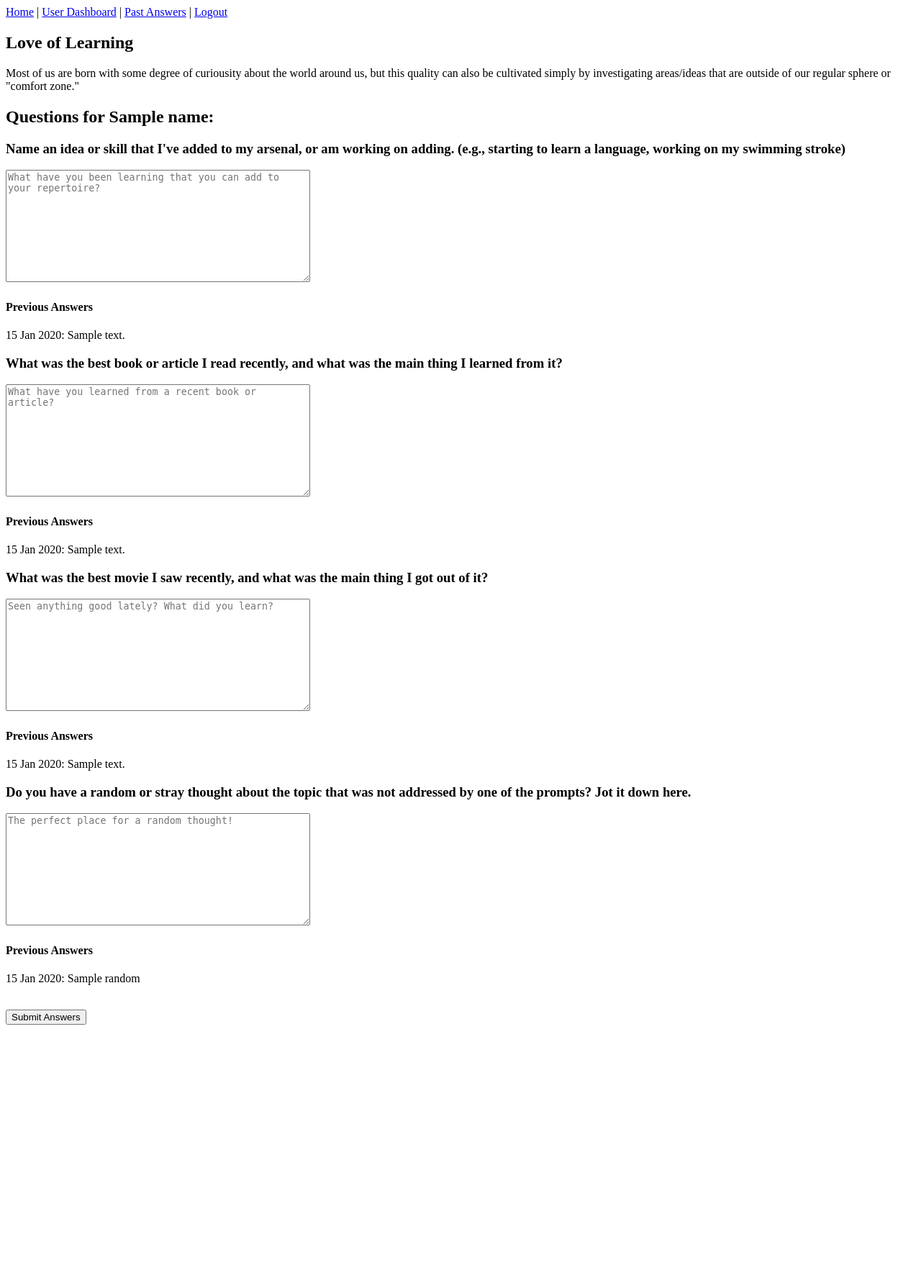
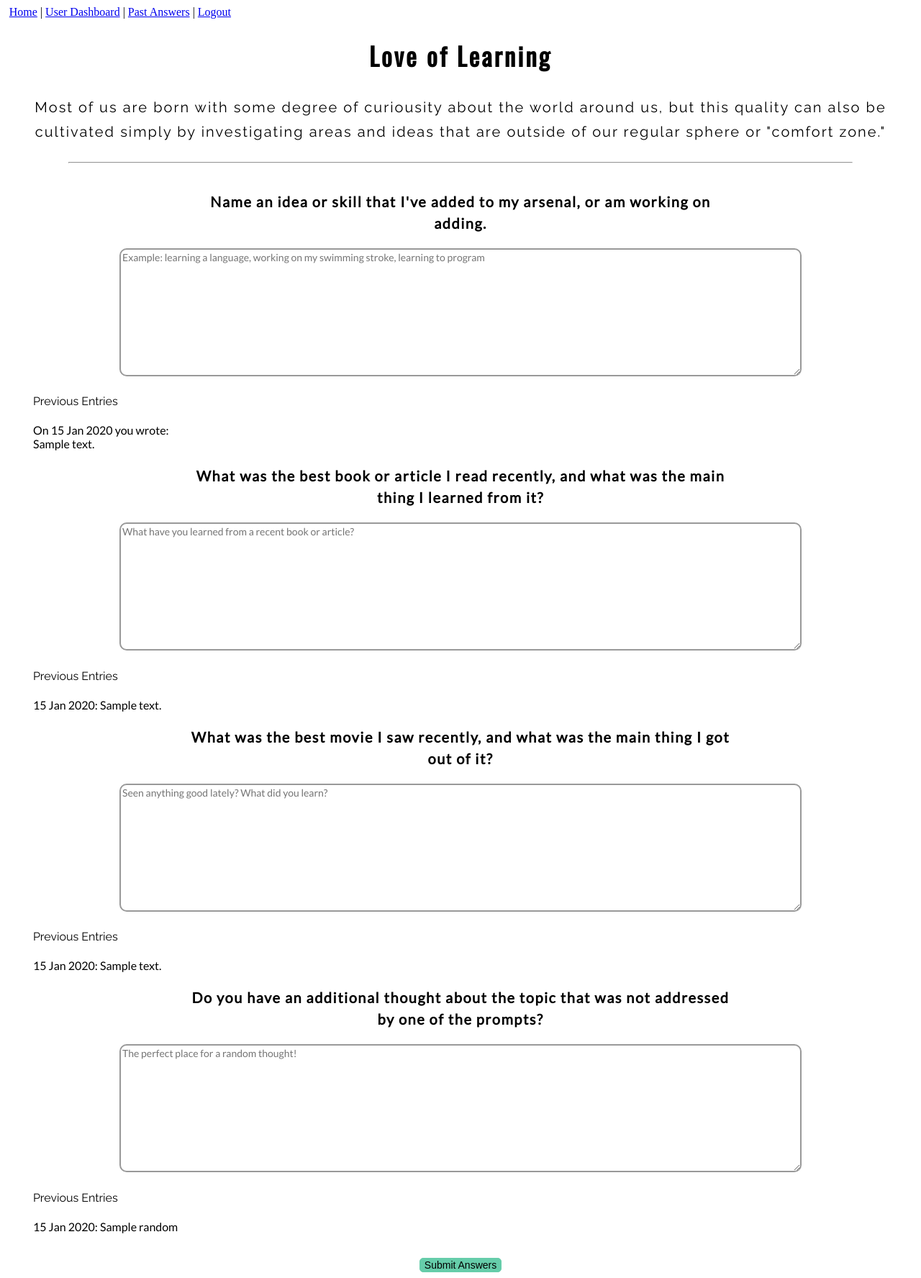
Before and after one commit to prwelber/cbt_app, a Node server app: template views/learning.ejs in a window 1280 px wide. Shown: the whole page at 72% size. Before the commit the page ends 1424 px from the top, so only its background shows below. Run offline with Node 20, Linux system fonts and the light colour scheme; the template is opened without the code that fills it: most values are stand-ins (such as "Sample title", 1, 10 or a date in 2020); some libraries are stand-ins or nearby versions.

```diff
--- a/public/javascript/learning.js
+++ b/public/javascript/learning.js
@@ -1,46 +1,5 @@
 $(document).ready(function () {
   console.log('learning.js linked');
-
-//post model constructor. each model instance will have these methods and data
-//available to it
-
-var Answer = Backbone.Model.extend({
-  urlRoot: "/users/:id/learning",
-
-  sayBye: function () {
-    console.log('this is the model talking, say bye has been initiated');
-    this.destroy();
-  }
-});
-
-var AnswerCollection = Backbone.Collection.extend({
-
-  model: Answer,
-
-  url: "/users/:id/learning"
-});
-
-
-var AnswerCollectionView = Backbone.View.extend({
-  initialize: function () {
-    this.listenTo(this.collection, "add", this.addPost);
-  },
-
-  addPost: function (answerFromCollection) {
-    console.log('the collection i am observing added an aswer');
-    new AnswerView({answer: answerFromCollection}).render();
-  }
-});
-
-
-
-
-
-
-
-
-
-
 
 
 
--- /dev/null
+++ b/public/styles/learning.css
@@ -0,0 +1,79 @@
+body {
+	text-align: center;
+	max-width: 1382px;
+}
+
+header {
+	position: absolute;
+	top: 1%;
+	left: 1%;
+}
+
+h1 {
+	font-family: 'Oswald', sans-serif;
+  letter-spacing: 3px;
+  font-size: 35px;
+  margin-top: 4%;
+}
+
+
+section article {
+	font-family: 'Raleway', sans-serif;
+  letter-spacing: 2px;
+  font-size: 20px;
+  line-height: 1.7;
+}
+
+hr {
+	margin: 0 auto;
+	margin-top: 2%;
+	color: lightgray;
+  width: 86%;
+}
+
+h3 {
+	font-family: 'Lato', sans-serif;
+	letter-spacing: 1.5px;
+	font-size: 20px;
+	line-height: 1.5;
+	padding: 0 20%;
+}
+
+textarea {
+	border: 2px solid #999;
+  border-radius: 10px;
+  font-size: 14px;
+  font-family: 'Lato', sans-serif;
+  -webkit-box-sizing: border-box;
+	-moz-box-sizing: border-box;
+	box-sizing: border-box;
+	width: 75%;
+}
+
+form {
+	margin-top: 3%;
+	text-align: center;
+}
+
+
+.past-answers {
+	padding-left: 3%;
+	padding-right: 3%;
+	text-align: left;
+}
+
+input[type=submit] {
+	background-color: mediumaquamarine;
+	border-radius: 5px;
+	border: 1px solid mediumaquamarine;
+	font-size: 14px;
+}
+
+h4 {
+	font-family: 'Raleway', sans-serif;
+	font-weight: 400;
+}
+
+p {
+	font-family: 'Lato', sans-serif;
+}
--- a/views/learning.ejs
+++ b/views/learning.ejs
@@ -6,66 +6,72 @@
   <script src="https://cdnjs.cloudflare.com/ajax/libs/jquery/3.0.0-alpha1/jquery.js"></script>
   <script type="text/javascript" src="https://cdnjs.cloudflare.com/ajax/libs/underscore.js/1.8.3/underscore-min.js"></script>
   <script type="text/javascript" src="https://cdnjs.cloudflare.com/ajax/libs/backbone.js/1.2.2/backbone-min.js"></script>
+  <link href='https://fonts.googleapis.com/css?family=Oswald|Raleway|Lato' rel='stylesheet' type='text/css'>
+  <link rel="stylesheet" href="/styles/learning.css">
 
 </head>
 <body>
+
 	<header>
 		<data id="username" style="display: none;"><%= username %></data>
 		<a href="/cbt">Home</a> | <a href="/users/<%= username %>/">User Dashboard</a> |
 		<a href="/users/<%= username %>/learning/show">Past Answers</a> |
 		<a href="/logout">Logout</a>
 	</header>
+
 	<section>
 		<h1>Love of Learning</h1>
-		<article>Most of us are born with some degree of curiousity about the world around us, but this quality can also be cultivated simply by investigating areas/ideas that are outside of our regular sphere or "comfort zone."</article>
+		<article>Most of us are born with some degree of curiousity about the world around us, but this quality can also be cultivated simply by investigating areas and ideas that are outside of our regular sphere or "comfort zone."</article>
 	</section>
-
-	<h2>Questions for <%= name %>:</h2>
-
+	<hr>
 	<form id="question-form" action="/users/<%= username %>/learning/create" method="post">
 
 		<input type="hidden" name="username" value="<%= username %>">
 
 		<div class="question">
-		<h3 id="question-1">Name an idea or skill that I've added to my arsenal, or am working on adding. (e.g., starting to learn a language, working on my swimming stroke) </h3>
-		<textarea form="question-form" id="question-1-textarea" name="answer1" cols="50" rows="10" placeholder="What have you been learning that you can add to your repertoire?"></textarea>
-		<input type="hidden" name="question1" value="Name an idea or skill that I've added to my arsenal, or am working on adding. (e.g., starting to learn a language, working on my swimming stroke)?">
-		</div>
+			<h3 id="question-1">Name an idea or skill that I've added to my arsenal, or am working on adding.
+			</h3>
+			<textarea form="question-form" id="question-1-textarea" name="answer1" cols="80" rows="10" placeholder="Example: learning a language, working on my swimming stroke, learning to program"></textarea>
+			<input type="hidden" name="question1" value="Name an idea or skill that I've added to my arsenal, or am working on adding.">
 				<div class="past-answers">
-			<h4>Previous Answers</h4>
+					<h4>Previous Entries</h4>
 						<% rows.forEach(function (row) { %>
-				<p><%= row.timestamp %>: <%= row.answer1 %></p>
+							<p>On <%= row.timestamp %> you wrote:<br><%= row.answer1 %></p>
 						<% }) %>
 				</div>
+		</div>
+
 		<div class="question">
-		<h3 id="question-2">What was the best book or article I read recently, and what was the main thing I learned from it?</h3>
-		<textarea form="question-form" id="question-2-textarea" name="answer2" cols="50" rows="10" placeholder="What have you learned from a recent book or article?"></textarea>
+			<h3 id="question-2">What was the best book or article I read recently, and what was the main thing I learned from it?
+			</h3>
+			<textarea form="question-form" id="question-2-textarea" name="answer2" cols="80" rows="10" placeholder="What have you learned from a recent book or article?"></textarea>
 			<input type="hidden" name="question2" value="What was the best book or article I read recently, and what was the main thing I learned from it?">
-		</div>
 			<div class="past-answers">
-			<h4>Previous Answers</h4>
+				<h4>Previous Entries</h4>
 					<% rows.forEach(function (row) { %>
 						<p><%= row.timestamp %>: <%= row.answer2 %></p>
 					<% }) %>
 			</div>
+		</div>
 
 		<div class="question">
-		<h3 id="question-3">What was the best movie I saw recently, and what was the main thing I got out of it?</h3>
-		<textarea form="question-form" id="question-3-textarea" name="answer3" cols="50" rows="10" placeholder="Seen anything good lately? What did you learn?"></textarea>
+			<h3 id="question-3">What was the best movie I saw recently, and what was the main thing I got out of it?
+			</h3>
+			<textarea form="question-form" id="question-3-textarea" name="answer3" cols="80" rows="10" placeholder="Seen anything good lately? What did you learn?"></textarea>
 			<input type="hidden" name="question3" value="What was the best movie I saw recently, and what was the main thing I got out of it?">
-		</div>
 			<div class="past-answers">
-			<h4>Previous Answers</h4>
+				<h4>Previous Entries</h4>
 				<% rows.forEach(function (row) { %>
 					<p><%= row.timestamp %>: <%= row.answer3 %></p>
 				<% }) %>
 			</div>
+		</div>
+
 		<div class="question">
-			<h3>Do you have a random or stray thought about the topic that was not addressed by one of the prompts? Jot it down here.</h3>
-			<textarea name="random_thought" id="random-textarea" cols="50" rows="10" placeholder="The perfect place for a random thought!"></textarea>
-		</div>
+			<h3>Do you have an additional thought about the topic that was not addressed by one of the prompts?</h3>
+			<textarea name="random_thought" id="random-textarea" cols="80" rows="10" placeholder="The perfect place for a random thought!"></textarea>
 		<div class="past-answers" id="random-answer">
-			<h4>Previous Answers</h4>
+			<h4>Previous Entries</h4>
 			<% rows.forEach(function (row) { %>
 				<% if (!row.random) { %>
 					<% console.log('nothing'); %>
@@ -74,10 +80,12 @@
 				<% } %>
 			<% }) %>
 		</div>
+		</div>
 		<br>
 		<input id="learning-submit-button" type="submit" value="Submit Answers">
 
 	</form>
+
 	<script src="/javascript/learning.js"></script>
 </body>
 </html>
```
Also changed, not shown: tool.db. Lines whose indentation alone changed are shown as unchanged.
